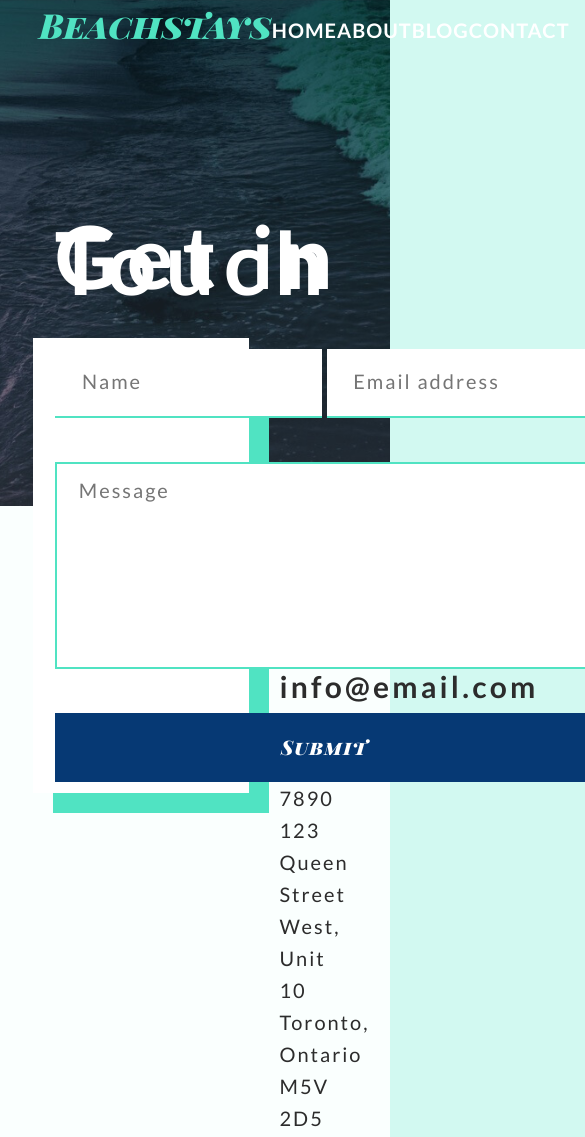
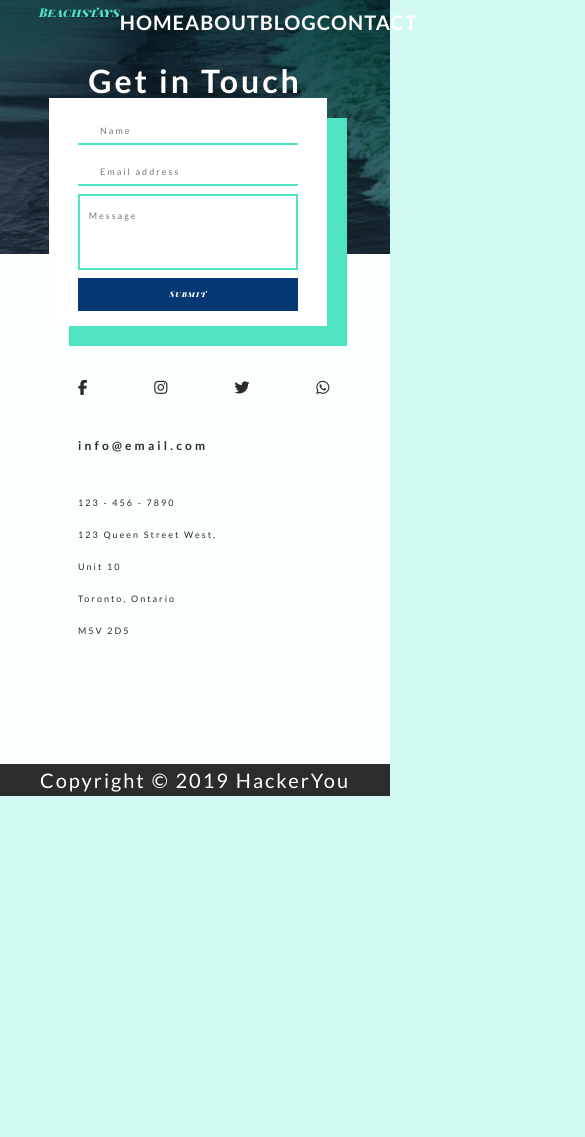
Before and after one commit to antoine-duong/project1-beachStay, a plain HTML site: page contact.html in a window 390 px wide. Shown: the top 1137 px of the page, 585 px wide, since content can reach past the window. After the commit the page ends 844 px from the top, so only its background shows below. Drawn offline with Linux system fonts and the light colour scheme.

Commit message:
Finish RWD for contact.html

```diff
--- a/contact.html
+++ b/contact.html
@@ -48,12 +48,20 @@
 
         <aside class="gridItem asideContact">
             <div class="container">
-                <div class="socialLinks">
-                    <a href="#" target="_blank"><i class="fa-brands fa-facebook-f"></i></a>
-                    <a href="#" target="_blank"><i class="fa-brands fa-instagram"></i></a>
-                    <a href="#" target="_blank"><i class="fa-brands fa-twitter"></i></a>
-                    <a href="#" target="_blank"><i class="fa-brands fa-whatsapp"></i></a>
-                </div>
+                <ul class="socialLinks">
+                    <li>
+                        <a href="#" target="_blank"><i class="fa-brands fa-facebook-f"></i></a>
+                    </li>
+                    <li>
+                        <a href="#" target="_blank"><i class="fa-brands fa-instagram"></i></a>
+                    </li>
+                    <li>
+                        <a href="#" target="_blank"><i class="fa-brands fa-twitter"></i></a>
+                    </li>
+                    <li>
+                        <a href="#" target="_blank"><i class="fa-brands fa-whatsapp"></i></a>
+                    </li>
+                </ul>
                 <h5>info@email.com</h5>
                 <ul>
                     <li>123 - 456 - 7890</li>
--- /dev/null
+++ b/styles/sass/partials/_animations.scss
@@ -0,0 +1,22 @@
+nav ul li {
+    &:hover {
+        transition: 0.5s ease-in-out;
+        transform: translateY(-5px);
+    }
+}
+
+.container .socialLinks li {
+    &:hover {
+        animation: bouncy .75s infinite;
+    }
+}
+
+@keyframes bouncy {
+    0%,50%,100% {
+        transform: translateY(0);
+    }
+    25% {
+        transform: translateY(-20px);
+    }
+
+}
--- a/styles/sass/partials/_baseStyles.scss
+++ b/styles/sass/partials/_baseStyles.scss
@@ -43,6 +43,7 @@ input[type="submit"] {
     grid-template-columns: repeat(12, 1fr);
     position: relative;
     max-width: 2560px;
+    min-width: 320px;
     margin: 0 auto;
     grid-template-rows: 30vh 10vh 20vh;
 }
--- a/styles/sass/partials/_contact.scss
+++ b/styles/sass/partials/_contact.scss
@@ -62,13 +62,10 @@
         display: flex;
         flex-direction: column;
         .socialLinks {
-            a {
-                i {
-                    padding-right: 10%;
-                    font-size: 3.2rem;
-                    color: $quaternary;
-                    cursor: pointer;
-                }
+            display: flex;
+            justify-content: space-between;
+            ul {
+                display: flex;
             }
         }
         h5 {
--- a/styles/sass/partials/_header.scss
+++ b/styles/sass/partials/_header.scss
@@ -17,9 +17,6 @@
                 width: 35vw;
                 justify-content: space-between;
                 align-items: flex-end;
-                li a {
-                    letter-spacing: 1px;
-                }
             }
         }
     }
@@ -71,9 +68,6 @@
                 width: 35vw;
                 justify-content: space-between;
                 align-items: flex-end;
-                li a {
-                    letter-spacing: 1px;
-                }
             }
         }
     }
@@ -101,9 +95,6 @@
                 width: 35vw;
                 justify-content: space-between;
                 align-items: flex-end;
-                li a {
-                    letter-spacing: 1px;
-                }
             }
         }
     }
--- a/styles/sass/partials/_mediaQueries.scss
+++ b/styles/sass/partials/_mediaQueries.scss
@@ -0,0 +1,105 @@
+@media (max-width: 1080px) {
+// Typography
+    h2 {
+        font-size: 8.25vw;
+        letter-spacing: 0.75vw;
+    }
+    h5 {
+        font-size: 3vw;
+    }
+    .siteLogo {
+        font-size: 3.15vw;
+    }
+    ::placeholder {
+        font-size: 1.85vw;
+    }
+    form input[type="submit"] {
+        font-size: 2vw;
+        line-height: 2vw;
+    }
+    a, a::after {
+        font-size: 3.5vw;
+    }
+    ul li {
+        font-size: 2vw;
+    }
+
+
+// Home/ index.html grid
+
+// Blog grid
+
+// Contact grid
+    .siteGridContact {
+        grid-template-rows: 20vw 5vw 40vw;
+        background-color: $bgrdcolour1;
+    }
+    .getInTouch {
+        grid-area: 2 / 1 / 3 / -1;
+        justify-content: center;
+        padding: 0;
+    }
+    .contactForm {
+        grid-area: 3 / 2 / 5 / 12;
+        height: 65vw;
+        padding: 0 5%;
+        form {
+            grid-template-columns: 1fr;
+            grid-template-rows: 1fr 1fr 3fr 1fr;
+            row-gap: 2vw;
+            input[type="text"] {
+                grid-area: 1 / 1 / 2 / -1;
+                height: 8.5vw;
+                width: 56.5vw;
+            }
+            input[type="email"] {
+                grid-area: 2 / 1 / 3 / -1;
+                height: 8.5vw;
+                width: 56.5vw;
+            }
+            textarea {
+                grid-area: 3 / 1 / 4 / -1;
+                width: 56.5vw;
+            }
+            input[type="submit"] {
+                grid-area: 4 / 1 / 5 / -1;
+                height: 8.5vw;
+            }
+        }
+    }
+    .asideContact {
+        grid-area: 4 / 1 / 5 / -1;
+        padding: 10vw 0;
+        .container {
+            grid-column: 1 / -1;
+            ul {
+                width: 65vw;
+            }
+        }
+    }
+}
+
+@media (max-width: 800px) {
+    // Typography
+
+}
+
+@media (max-width: 480px) {
+
+    // Typography
+    h5 {
+        font-size: 12px;
+    }
+    .siteLogo {
+        font-size: 12px;
+    }
+    ::placeholder {
+        font-size: 9px;
+    }
+    a, a::after {
+        font-size: 15px;
+    }
+    ul li {
+        font-size: 9px;
+    }
+}
--- a/styles/sass/partials/_typography.scss
+++ b/styles/sass/partials/_typography.scss
@@ -61,23 +61,29 @@ h5 {
     color: $secondary;
 }
 
+section h5 {
+    color: $tertiary;
+    font-size: 2rem;
+}
+
 p {
     letter-spacing: 0.2rem;
     line-height: 3.2rem;
 }
 
 nav {
-    a {
+    li a {
         font-family: $bodyFont, sans-serif;
         font-weight: bold;
         font-size: 2rem;
+        letter-spacing: 1px;
         text-transform: uppercase;
         color: $solidWhite;
-
         &:hover,
         &:focus {
             color: $primary;
             outline: none;
+
         }
     }
 }
@@ -147,7 +153,7 @@ button {
     }
 }
 
-section h5 {
-    color: $tertiary;
-    font-size: 2rem;
+a, a::after {
+    font-size: 3.2rem;
+    color: $quaternary;
 }
--- a/styles/sass/styles.scss
+++ b/styles/sass/styles.scss
@@ -2,6 +2,7 @@
 @import "./partials/variables";
 @import "./partials/baseStyles";
 @import "./partials/typography";
+@import "./partials/animations";
 
 
 @import "./partials/header";
```
Also changed, not shown: styles/styles.css.
